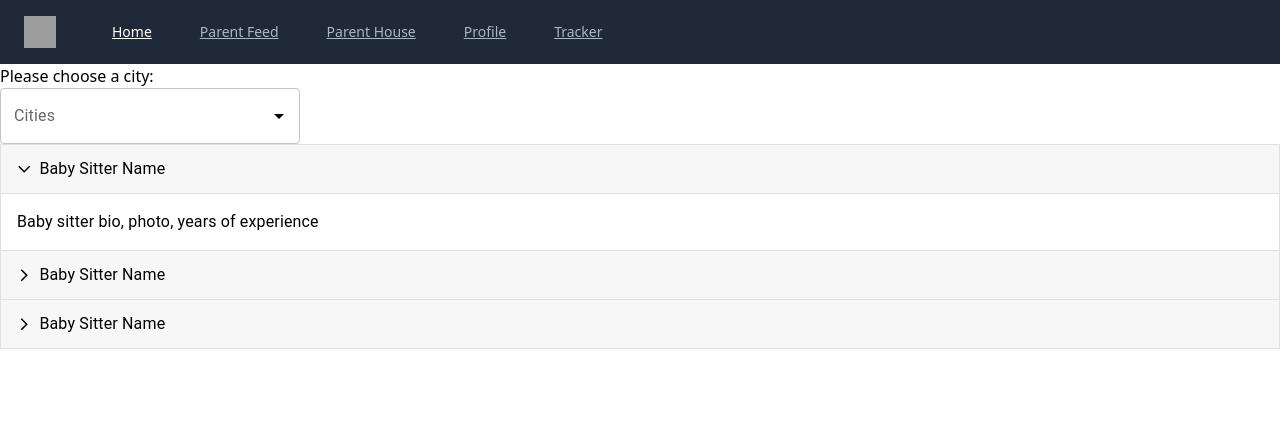
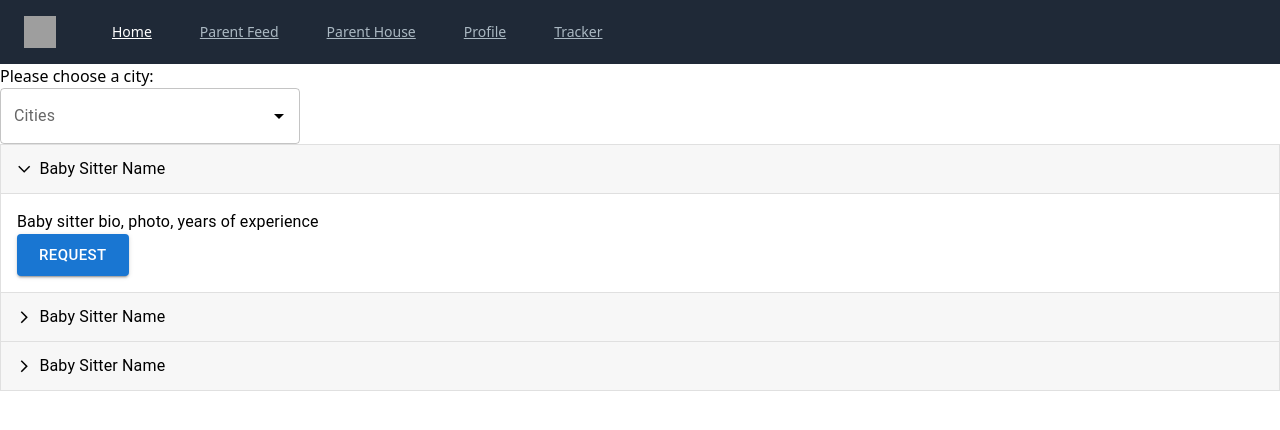
Before and after one commit to Amal-botan/parentScape, a React (Create React App) app in the folder client/: page /babysitterfinder in a window 1280 px wide. Shown: the top 430 px of the page. Built offline with nearby package versions, Linux system fonts and the light colour scheme; grey boxes are pictures that could not be loaded.

Commit message:
Request button

```diff
--- a/client/src/screens/BabySitterFinderScreen.jsx
+++ b/client/src/screens/BabySitterFinderScreen.jsx
@@ -7,6 +7,7 @@ import MuiAccordionDetails from '@mui/material/AccordionDetails';
 import Typography from '@mui/material/Typography';
 import TextField from '@mui/material/TextField';
 import Autocomplete from '@mui/material/Autocomplete';
+import Button from '@mui/material/Button';
 
 
 const Accordion = styled((props) => (
@@ -69,6 +70,9 @@ export default function BabySitterFinderScreen() {
           <Typography>
             Baby sitter bio, photo, years of experience
           </Typography>
+          <Button variant="contained" size="large">
+          Request
+        </Button>
         </AccordionDetails>
       </Accordion>
       <Accordion expanded={expanded === 'panel2'} onChange={handleChange('panel2')}>
@@ -79,6 +83,9 @@ export default function BabySitterFinderScreen() {
           <Typography>
           Baby sitter bio, photo, years of experience
           </Typography>
+          <Button variant="contained" size="large">
+          Request
+        </Button>
         </AccordionDetails>
       </Accordion>
       <Accordion expanded={expanded === 'panel3'} onChange={handleChange('panel3')}>
@@ -90,6 +97,9 @@ export default function BabySitterFinderScreen() {
           Baby sitter bio, photo, years of experience
           </Typography>
         </AccordionDetails>
+        <Button variant="contained" size="large">
+          Request
+        </Button>
       </Accordion>
 
     </div>
```
